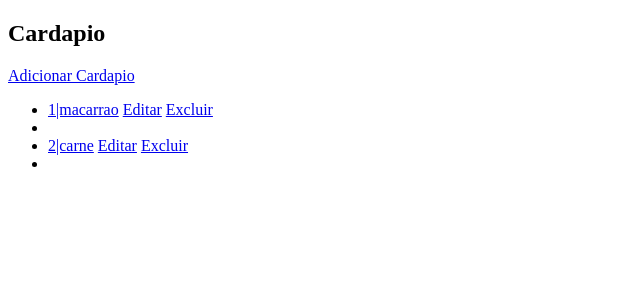
After one commit to hidelrios/django-SfCafe, a Django app: page /cardapio/ in a window 1280 px wide. The commit adds this page. Shown: the top 300 px of the page, without its empty margins (0-640 px from the left). Run offline with Django 5.2, Linux system fonts and the light colour scheme; data comes from the database, SQL or seed files in the repository.

Commit message:
create view and templates

```diff
--- a/sfcafe/core/models.py
+++ b/sfcafe/core/models.py
@@ -1,6 +1,14 @@
+import os
+import uuid
 from django.db import models
 
 # Create your models here.
+
+def get_file_patch(instance,filename):
+    ext = filename.split(".")[-1]
+    filename = "%s.%s" % (uuid.uuid4(), ext)
+    return os.path.join('cardapio', filename)
+
 class Cliente(models.Model):
     nome = models.CharField(max_length=100)
     email = models.EmailField(unique=True)
@@ -15,10 +23,11 @@ class ItemCardapio(models.Model):
     preco = models.DecimalField(max_digits=6, decimal_places=2)
     ingredientes = models.TextField()
     informacoes_nutricionais = models.TextField()
-    foto = models.ImageField(upload_to='cardapio', blank=True, null=True)
+    foto = models.ImageField(upload_to=get_file_patch, blank=True, null=True)
 
     def __str__(self):
         return self.nome
+
 
 class Pedido(models.Model):
     cliente = models.ForeignKey(Cliente, on_delete=models.CASCADE)
--- /dev/null
+++ b/sfcafe/core/templates/cardapio_list.html
@@ -0,0 +1,16 @@
+{% extends "base_generic.html" %}
+
+{% block content %}
+  <h2>Cardapio</h2>
+  <a href="{% url 'cardapio-add' %}">Adicionar Cardapio</a>
+  <ul>
+    {% for item in itemcardapio %}
+
+      <li>
+        <a href="{% url 'cardapio-detail' item.id %}">{{item.id}}|{{ item.nome }}</a>
+        <a href="{% url 'cardapio-edit' item.id %}">Editar</a>
+        <a href="{% url 'cardapio-delete' item.id %}">Excluir</a>
+      <li/>
+    {% endfor %}
+  </ul>
+{% endblock %}
--- a/sfcafe/core/templates/index.html
+++ b/sfcafe/core/templates/index.html
@@ -3,6 +3,7 @@
 {% block content %}
     <h1>Home<h1/>
     <ul>
-        <a href="{% url 'cliente-list' %}">Cliente</a>
+        <li><a href="{% url 'cliente-list' %}">Cliente</a><li/>
+        <li><a href="{% url 'cardapio-list' %}">Cardapio</a><li/>
     <ul/>
 {% endblock content %}
--- a/sfcafe/core/urls.py
+++ b/sfcafe/core/urls.py
@@ -8,4 +8,10 @@ urlpatterns = [
     path('clientes/<int:pk>/', views.ClienteDetailView.as_view(), name='cliente-detail'),
     path('clientes/<int:pk>/edit/', views.ClienteUpdateView.as_view(), name='cliente-edit'),
     path('clientes/<int:pk>/delete/', views.ClienteDeleteView.as_view(), name='cliente-delete'),
+
+    path('cardapio/', views.CardapioListView.as_view(), name='cardapio-list'),
+    path('cardapio/add/', views.CardapioCreateView.as_view(), name='cardapio-add'),
+    path('cardapio/<int:pk>/', views.CardapioDetailView.as_view(), name='cardapio-detail'),
+    path('cardapio/<int:pk>/edit/', views.CardapioUpdateView.as_view(), name='cardapio-edit'),
+    path('cardapio/<int:pk>/delete/', views.CardapioDeleteView.as_view(), name='cardapio-delete'),
 ]
--- a/sfcafe/core/views.py
+++ b/sfcafe/core/views.py
@@ -3,14 +3,15 @@ from django.shortcuts import render
 from django.urls import reverse_lazy
 from django.views.generic import *
 
-from .models import Cliente
-from .forms import ClienteForm
+from .models import Cliente, ItemCardapio
+from .forms import CardapioForm, ClienteForm
 
 
 # Create your views here.
 def index(request):
     return render(request, 'index.html')
 
+###Cliente
 class ClienteListView(ListView):
     model = Cliente
     template_name = 'cliente_list.html'
@@ -36,3 +37,31 @@ class ClienteDeleteView(DeleteView):
     model = Cliente
     template_name = 'cliente_confirm_delete.html'
     success_url = reverse_lazy('cliente-list')
+
+
+###Cardapio
+class CardapioListView(ListView):
+    model = ItemCardapio
+    template_name = 'cardapio_list.html'
+    context_object_name = 'itemcardapio'
+
+class CardapioDetailView(DetailView):
+    model = ItemCardapio
+    template_name = 'cardapio_detail.html'
+
+class CardapioCreateView(CreateView):
+    model = ItemCardapio
+    form_class = CardapioForm
+    template_name = 'cardapio_form.html'
+    success_url = reverse_lazy('cardapio-list')
+
+class CardapioUpdateView(UpdateView):
+    model = ItemCardapio
+    form_class = CardapioForm
+    template_name = 'cardapio_form.html'
+    success_url = reverse_lazy('cardapio-list')
+
+class CardapioDeleteView(DeleteView):
+    model = ItemCardapio
+    template_name = 'cardapio_confirm_delete.html'
+    success_url = reverse_lazy('cardapio-list')
```
Also changed, not shown: sfcafe/core/forms.py (+8 -1 lines), sfcafe/core/templates/cardapio_confirm_delete.html (added, +11 -0 lines), sfcafe/core/templates/cardapio_detail.html (added, +17 -0 lines), sfcafe/core/templates/cardapio_form.html (added, +11 -0 lines), sfcafe/core/migrations/0003_alter_itemcardapio_foto.py (added), sfcafe/media/cardapio/4d86c48d-8fee-4dd6-b0d5-102ff4e6b559.jpg (added), sfcafe/media/cardapio/fd739d52-3085-4ae7-b5e0-f6a5388b7d69.png (added).
